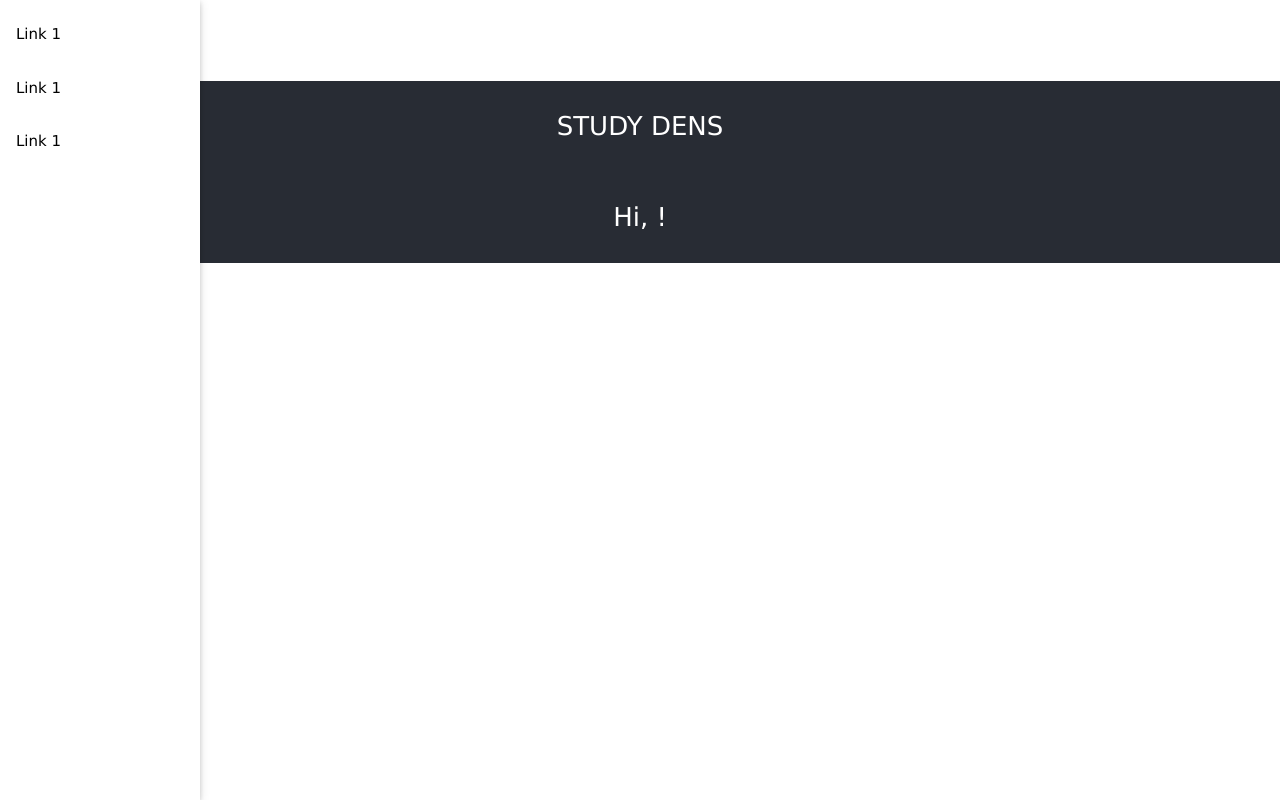
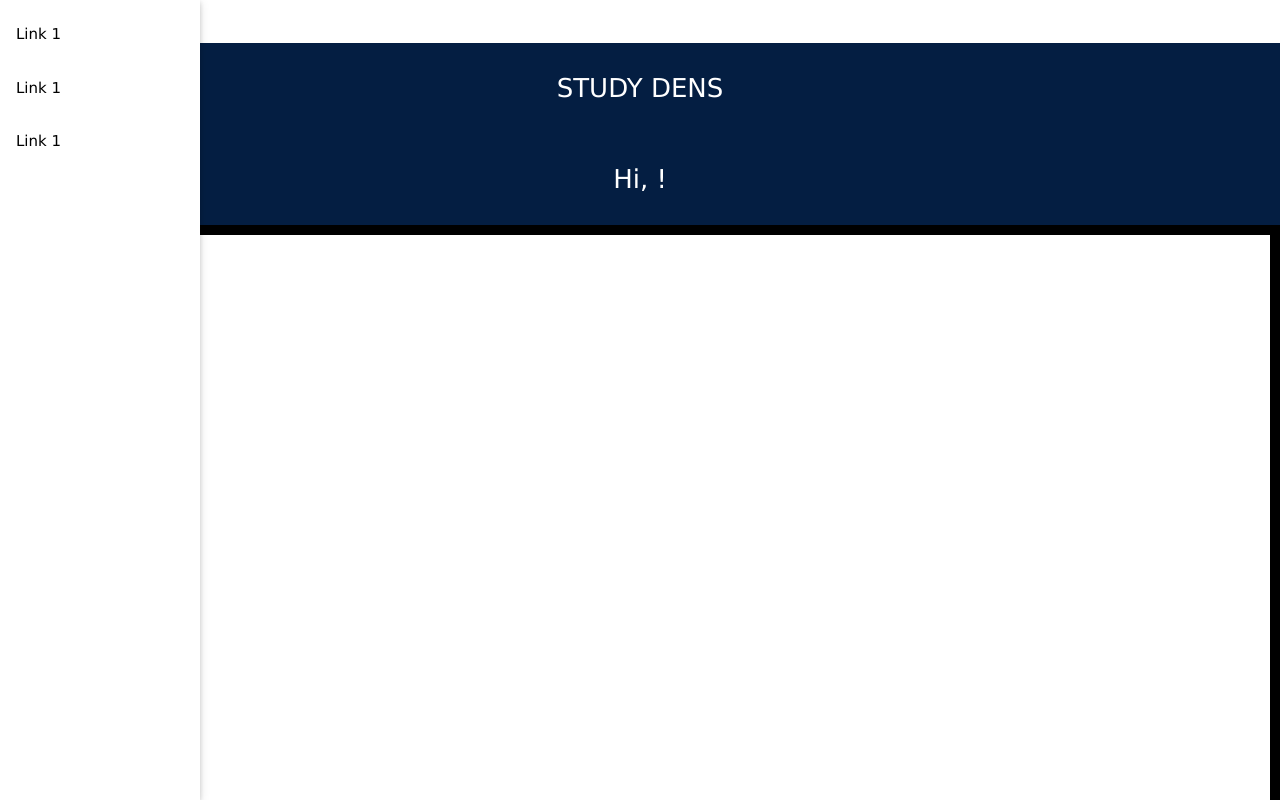
Before and after one commit to aggoutham/studydens, a React (Create React App) app in the folder frontend/: page / in a window 1280 px wide. Shown: the top 800 px of the page. Built offline with nearby package versions, Linux system fonts and the light colour scheme.

Commit message:
placeholder for map

```diff
--- a/frontend/public/index.html
+++ b/frontend/public/index.html
@@ -5,7 +5,7 @@
     <link rel="icon" href="%PUBLIC_URL%/favicon.ico" />
     <meta name="viewport" content="width=device-width, initial-scale=1" />
     <meta name="theme-color" content="#000000" />
-  <link rel="stylesheet" href="https://www.w3schools.com/w3css/4/w3.css">
+    <link rel="stylesheet" href="https://www.w3schools.com/w3css/4/w3.css">
     <meta
       name="description"
       content="Web site created using create-react-app"
@@ -28,9 +28,9 @@
     <title>React App</title>
   </head>
   <body>
-    <link rel="stylesheet" href="https://www.w3schools.com/w3css/4/w3.css">
     <noscript>You need to enable JavaScript to run this app.</noscript>
     <div id="root"></div>
+    <link rel="stylesheet" href="https://www.w3schools.com/w3css/4/w3.css">
     <!--
       This HTML file is a template.
       If you open it directly in the browser, you will see an empty page.
--- a/frontend/src/App.css
+++ b/frontend/src/App.css
@@ -14,7 +14,7 @@
 }
 
 .App-header {
-  background-color: #282c34;
+  background-color: #041e42;
   display: flex;
   flex-direction: column;
   align-items: center;
@@ -45,3 +45,9 @@
 .auth-flow {
 
 }
+
+.map-section {
+  min-height: 1000px;
+  border: 10px solid;
+
+}
--- a/frontend/src/App.js
+++ b/frontend/src/App.js
@@ -2,13 +2,14 @@ import { render } from '@testing-library/react';
 import React, { Component } from 'react';
 import './App.css';
 import Sidebar from './sidebar/Sidebar';
+import TrackerMap from './map/TrackerMap';
 
 class App extends React.Component {
 
 
   constructor(props) {
     super(props);
-    this.state = {loggedIn: true, signUpForm: false, signedInUser: "", showsidebar: true};
+    this.state = {loggedIn: true, signUpForm: false, signedInUser: ""};
   }
 
   signUp = () => {
@@ -43,28 +44,26 @@ class App extends React.Component {
       student_id = (<p className='right-button'>Hi, {this.state.signedInUser}!</p>);
     }
 
-    if(this.state.showsidebar === true){
-      sidebar = (<Sidebar signedInUser={this.state.signedInUser}></Sidebar>)
-    }else{
-      sidebar = this.defaultClosedSidebar();
-    }
 
     return (
       <div>
         <div className="sidebar-section">
-          {sidebar}
+          <Sidebar signedInUser={this.state.signedInUser}></Sidebar>
         </div>
         <div className="App">
           {auth_flow}
         </div>
         <div>
-          <button name="logout" className='right-button' onClick={this.handleLogout}>Log Out</button>
+          {/* <button name="logout" className='right-button' onClick={this.handleLogout}>Log Out</button> */}
           <header className="App-header">
             <p>
               STUDY DENS
             </p>
             {student_id}
           </header>
+        </div>
+        <div className='map-section'>
+          <TrackerMap></TrackerMap>
         </div>
       </div>
 
--- /dev/null
+++ b/frontend/src/map/TrackerMap.js
@@ -0,0 +1,18 @@
+import React, { Component } from 'react';
+import './TrackerMap.css';
+
+class TrackerMap extends React.Component {
+
+
+    render (){
+        return(
+            <div>
+                <p>Hello</p>
+
+            </div>
+        )
+    }
+
+}
+
+export default TrackerMap;
--- a/frontend/src/sidebar/Sidebar.css
+++ b/frontend/src/sidebar/Sidebar.css
@@ -1,3 +1,15 @@
-.sidebar-button {
+.sidebar-main {
+    background-color: #041e42;
+}
+
+.w3-button-den{
+    padding: 0%;
+    width: 100%;
+    color: white!important;
+}
+
+.w3-button:hover{
     color: black;
+    background-color: bisque!important;
+    width: 100%;
 }
--- a/frontend/src/sidebar/Sidebar.js
+++ b/frontend/src/sidebar/Sidebar.js
@@ -16,17 +16,16 @@ class Sidebar extends React.Component {
         return(
             <div>
                 <div className="w3-sidebar w3-bar-block w3-collapse w3-card" id="mySidebar">
-                    <button className="w3-bar-item w3-button w3-hide-large"
+                    <button className="w3-bar-item w3-button-den w3-button w3-hide-large"
                     onClick={this.w3_close}>Close &times;</button>
                     <p className="w3-bar-item w3-button">Link 1</p>
                     <p className="w3-bar-item w3-button">Link 1</p>
                     <p className="w3-bar-item w3-button">Link 1</p>
                 </div>
 
-                <div className="w3-main" >
-
-                    <div className="w3-teal">
-                        <button className="w3-button w3-teal w3-xlarge" onClick={this.w3_open}>&#9776;</button>
+                <div className="sidebar-main" >
+                    <div>
+                        <button className="w3-button-den w3-button w3-large" onClick={this.w3_open}>&#9776;</button>
                     </div>
                 </div>
             </div>
```
Also changed, not shown: frontend/src/map/TrackerMap.css (added).
